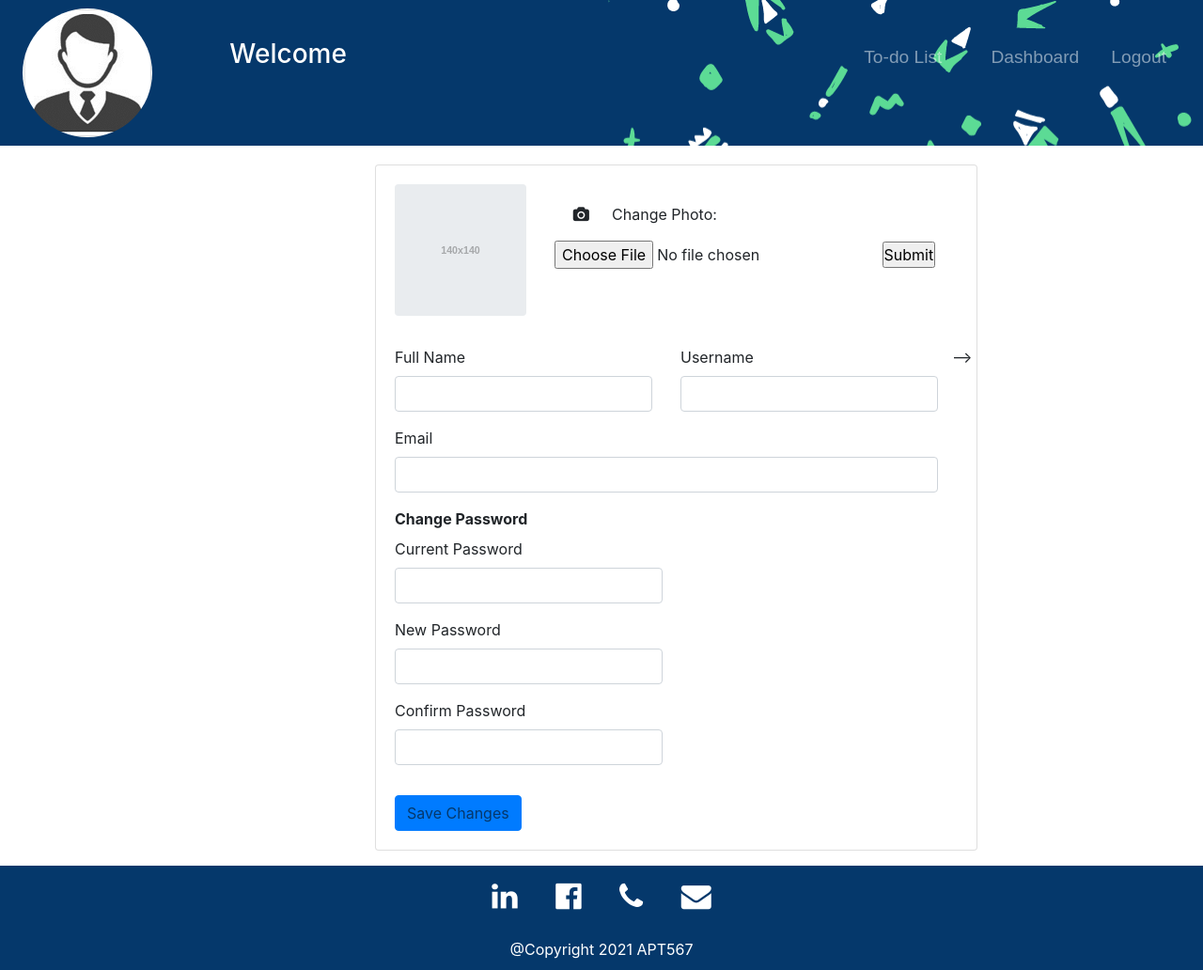
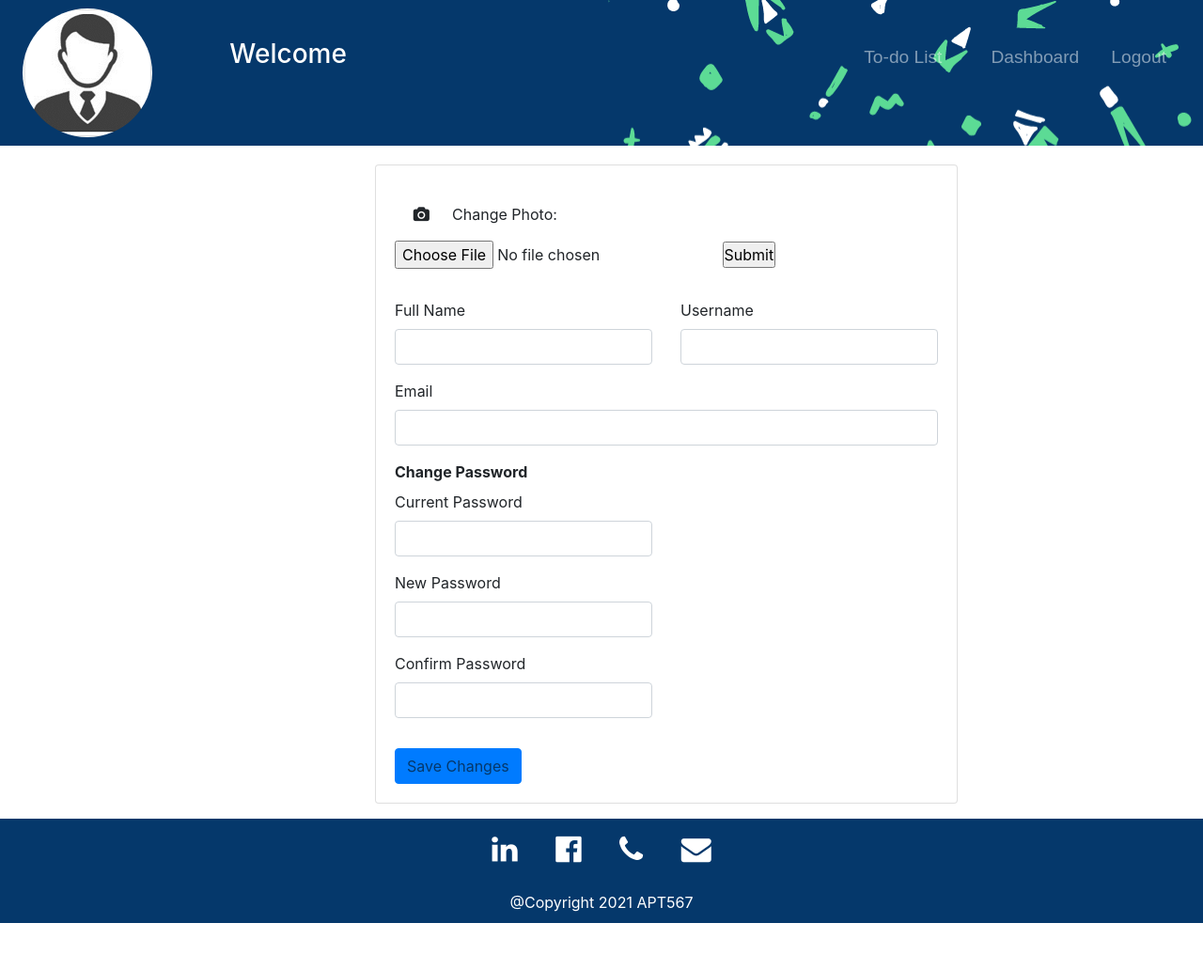
Before and after one commit to priithaa/APT567, a PHP site: page /EditProfile.php in a window 1280 px wide; the page is wider, and only the part inside the window is pictured. Shown: that part at 94% size. After the commit the page ends 982 px from the top of that part, so only its background shows below. Run offline with PHP 8.4, Linux system fonts and the light colour scheme; the visitor is signed in with stand-in values (Sample User, id 1); data that the repository does not hold is empty; some libraries are stand-ins or nearby versions.

Commit message:
formatting in form

```diff
--- a/Dashboard/EditProfile.php
+++ b/Dashboard/EditProfile.php
@@ -101,13 +101,13 @@ else if ($_SESSION["type"] === "S")
           <div class="card-body">
             <div class="e-profile">
               <div class="row">
-                <div class="col-12 col-sm-auto mb-3">
+                <!-- <div class="col-12 col-sm-auto mb-3">
                   <div class="mx-auto" style="width: 140px;">
                     <div class="d-flex justify-content-center align-items-center rounded" style="height: 140px; background-color: rgb(233, 236, 239);">
                       <span style="color: rgb(166, 168, 170); font: bold 8pt Arial;">140x140</span>
                     </div>
                   </div>
-                </div>
+                </div> -->
                 <div class="col d-flex flex-column flex-sm-row justify-content-between mb-3">
                   <div class="text-center text-sm-left mb-2 mb-sm-0">
 
@@ -124,10 +124,10 @@ else if ($_SESSION["type"] === "S")
                           echo  $row['S_email'];
                       }?></p>
                     <div class="mt-2">
-                      <!--<button class="btn btn-primary" type="button">
+                      <!-- <button class="btn btn-primary" type="button">
                         <i class="fa fa-fw fa-camera"></i>
                         <span>Change Photo</span>
-                      </butto-->
+                      </button> -->
                          <form name="frmImage" enctype="multipart/form-data" action="" method="post" class="frmImageUpload">
                             <i class="fa fa-fw fa-camera"></i>
                             <label>Change Photo:</label>
@@ -220,7 +220,7 @@ else if ($_SESSION["type"] === "S")
                             </div>
                           </div>
                         </div>
-                        </div>-->
+                        </div>
                       </div>
                     </div>
                     <div class="row">
```
